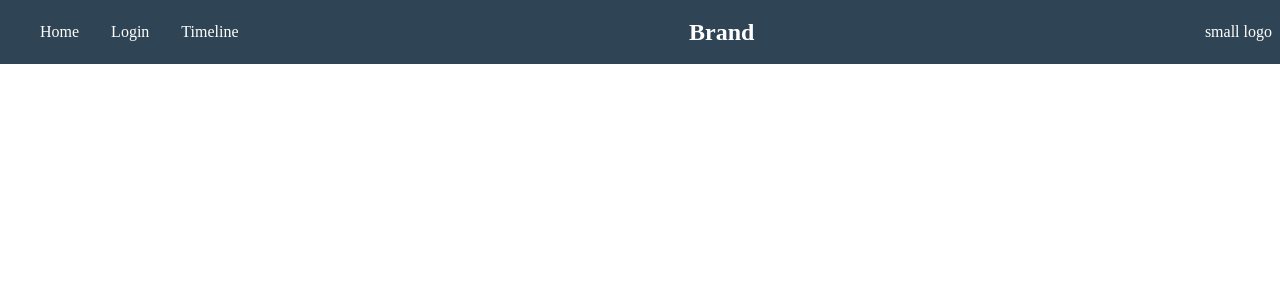
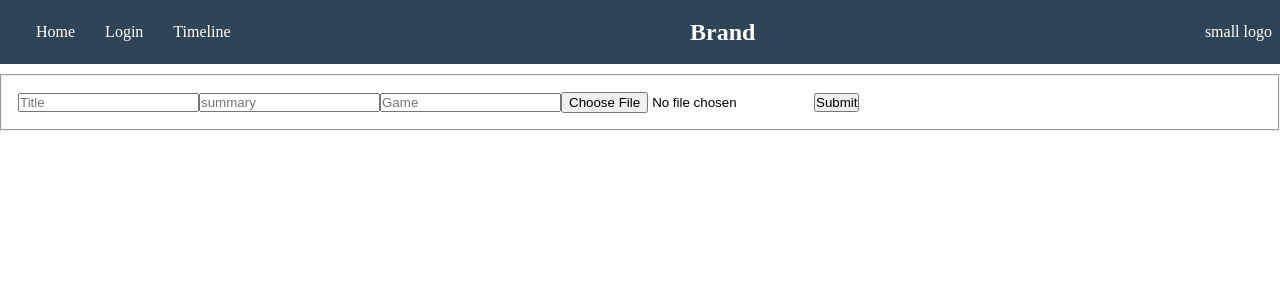
Before and after one commit to jaolivero/Lotus, a React (Create React App) app: page /submit in a window 1280 px wide. Shown: the top 300 px of the page. Built offline with nearby package versions, Linux system fonts and the light colour scheme.

Commit message:
Adding post to Timeline plus background for homepage

```diff
--- a/src/App.css
+++ b/src/App.css
@@ -4,6 +4,23 @@
   box-sizing: border-box;
 }
 
+.homePage {
+  color: white;
+  background-image: url(./img/gaming.jpeg);
+  background-repeat: no-repeat;
+  background-position: center;
+  background-size: cover;
+  min-height: 100vh;
+  overflow-x: hidden;
+}
+.intro {
+  font-size: 3rem;
+  position: absolute;
+  padding: 10px;
+  background-color: gray;
+  top: 50%;
+  left: 50%;
+}
 .menuBars {
   cursor: pointer;
 }
@@ -37,6 +54,9 @@ nav {
   align-items: center;
   justify-content: center;
   background-color: white;
+  display: flex;
+  justify-content: center;
+  align-items: center;
   width: 50%;
 }
 
@@ -107,11 +127,7 @@ video {
   padding: 1em;
 }
 .signIn {
-  background-color: yellow;
-  display: flex;
-  justify-content: center;
-  align-items: center;
-  margin: auto;
+  background-color: lightblue;
 }
 
 .signIn input {
@@ -125,33 +141,25 @@ fieldset {
   margin-top: 10px;
 }
 
-button {
-  color: white;
-  background-color: #2f4454;
-  border-radius: 10px;
-  cursor: pointer;
-  margin-top: 0.5em;
-  float: right;
-}
-
 @media only screen and (min-width: 368px) {
   .menuBars {
     display: none;
   }
   .tabletMenu ul {
     display: flex;
-    justify-content: space-evenly;
-    align-self: auto;
+    justify-content: space-around;
+    margin-left: 0.5em;
   }
   .tabletMenu li {
     list-style: none;
-    margin-left: 2em;
     text-decoration: none;
+    margin-left: 10px;
+    padding: 10px;
   }
 
-  .tabletMenu li:hover {
-    border-bottom: 2px solid white;
-    box-sizing: border-box;
+  .tabletMenu a:hover {
+    border: 2px solid white;
+    padding: 5px;
   }
   .tabletMenu a {
     text-decoration: none;
--- a/src/App.js
+++ b/src/App.js
@@ -5,18 +5,20 @@ import Login from "./components/Login";
 import Home from "./components/Home";
 import Posts from "./mock/Posts";
 import Timeline from "./components/Timeline";
-import addPost from "./components/addPost";
+import Submission from "./components/addPost";
 import "./App.css";
 
 class App extends Component {
   state = {
     Posts: [...Posts],
   };
+
   addPost = (newPost) => {
     this.setState({
       Posts: [...this.state.Posts, newPost],
     });
   };
+
   render() {
     return (
       <BrowserRouter>
@@ -27,7 +29,9 @@ class App extends Component {
             <Route path="/login" component={Login} />
             <Route exact path="/timeline">
               <Timeline Posts={this.state.Posts} />
-              <addPost />
+            </Route>
+            <Route path="/submit">
+              <Submission addPost={this.addPost} />
             </Route>
           </Switch>
         </div>
--- a/src/components/Home.js
+++ b/src/components/Home.js
@@ -1,7 +1,13 @@
 import React from "react";
 
 const Home = () => {
-  return <h1>Welcome </h1>;
+  return (
+    <div className="homePage">
+      <div className="intro">
+        <h1>Welcome</h1>
+      </div>
+    </div>
+  );
 };
 
 export default Home;
--- a/src/components/Login.js
+++ b/src/components/Login.js
@@ -3,6 +3,8 @@ import React from "react";
 const Login = () => {
   return (
     <div className="signIn">
+      <i class="far fa-flower-tulip"></i>
+      <h2>Login into your account</h2>
       <label>Username</label>
       <input type="text" placeholder="Username" />
       <label> Password</label>
--- a/src/components/Navbar.js
+++ b/src/components/Navbar.js
@@ -4,10 +4,10 @@ import { Link } from "react-router-dom";
 const Navbar = () => {
   return (
     <nav className="navComponent">
-      <div class="menuBars" onclick="mobileNav()">
-        <div class="barOne"></div>
-        <div class="barTwo"></div>
-        <div class="barThree"></div>
+      <div className="menuBars">
+        <div className="barOne"></div>
+        <div className="barTwo"></div>
+        <div className="barThree"></div>
       </div>
       <div className="tabletMenu">
         <ul>
--- a/src/components/Story.js
+++ b/src/components/Story.js
@@ -3,6 +3,7 @@ import React from "react";
 const Story = ({ post }) => {
   return (
     <div className="tlPost">
+      <h2>{post.game}</h2>
       <p>{post.summary}</p>
       <video src="videos/gamer123.mp4" autoplay controls></video>
       <p>
--- a/src/components/Timeline.js
+++ b/src/components/Timeline.js
@@ -1,5 +1,6 @@
 import React from "react";
 import Story from "./Story";
+import { Link } from "react-router-dom";
 
 const Timeline = (props) => {
   const renderPosts = () => {
@@ -18,9 +19,12 @@ const Timeline = (props) => {
           <li>Most Popular</li>
           <li>Search</li>
         </ul>
-        <div class="">
-          <div className="postList">{renderPosts()}</div>
+        <div>
+          <h2>
+            <Link to="/submit">Add Post</Link>
+          </h2>
         </div>
+        <div className="postList">{renderPosts()}</div>
       </div>
     </div>
   );
--- a/src/components/addPost.js
+++ b/src/components/addPost.js
@@ -1,41 +1,76 @@
 import React, { Component } from "react";
 
-class addPost extends Component {
+class Submission extends Component {
   state = {
-    content: "",
+    title: "",
+    summary: "",
+    game: "",
+    video: "",
+    likes: 0,
+    comments: [],
   };
 
   handleChange = (e) => {
-    this.setstate({
-      content: e.target.value,
+    this.setState({
+      ...this.state,
+      [e.target.id]: [e.target.value],
     });
   };
 
   handleSubmit = (e) => {
     e.preventDefault();
-    this.props.addPost(this.state);
-    this.setstate({
-      content: "",
+    const newResource = { ...this.state };
+    this.props.addPost(newResource);
+    this.setState({
+      title: "",
+      summary: "",
+      game: "",
+      video: "",
+      likes: 0,
+      comments: [],
     });
   };
+
   render() {
     return (
       <div className="addPost">
-        <form onSumbit={this.handSubmit}>
+        <form onSubmit={this.handleSubmit}>
           <fieldset>
             <label>
-              <input type="text" placeholder="Title" />
+              <input
+                id="title"
+                type="text"
+                placeholder="Title"
+                value={this.state.title}
+                onChange={this.handleChange}
+                required
+              />
             </label>
             <label>
               <input
-                type="Summary"
-                placeholder="Video"
+                id="summary"
+                type="text"
+                placeholder="summary"
+                value={this.state.summary}
                 onChange={this.handleChange}
-                value={this.state.content}
+                required
               />
-              <input type="file" />
+              <input
+                id="game"
+                type="text"
+                placeholder="Game"
+                value={this.state.game}
+                onChange={this.handleChange}
+                required
+              />
+              <input
+                id="video"
+                type="file"
+                value={this.state.video}
+                onChange={this.handleChange}
+              />
             </label>
-            <button>Submit</button>
+            <button type="sumbit">Submit</button>
           </fieldset>
         </form>
       </div>
@@ -43,4 +78,4 @@ class addPost extends Component {
   }
 }
 
-export default addPost;
+export default Submission;
```
Also changed, not shown: src/components/Register.js (added, +12 -0 lines), src/actions/actions.js (added), src/img/gaming.jpeg (added), src/reducers.js/reducers.js (added), src/store/store.js (added).
